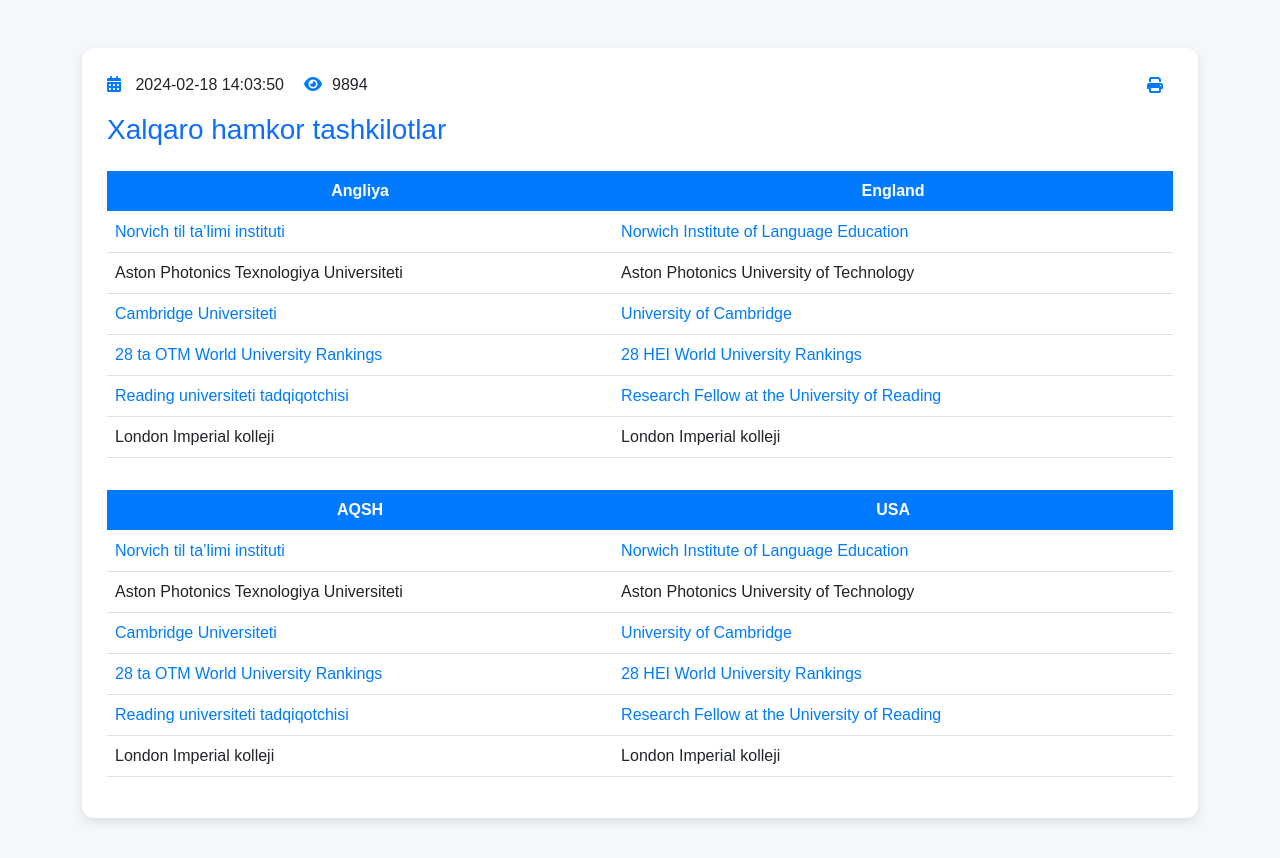
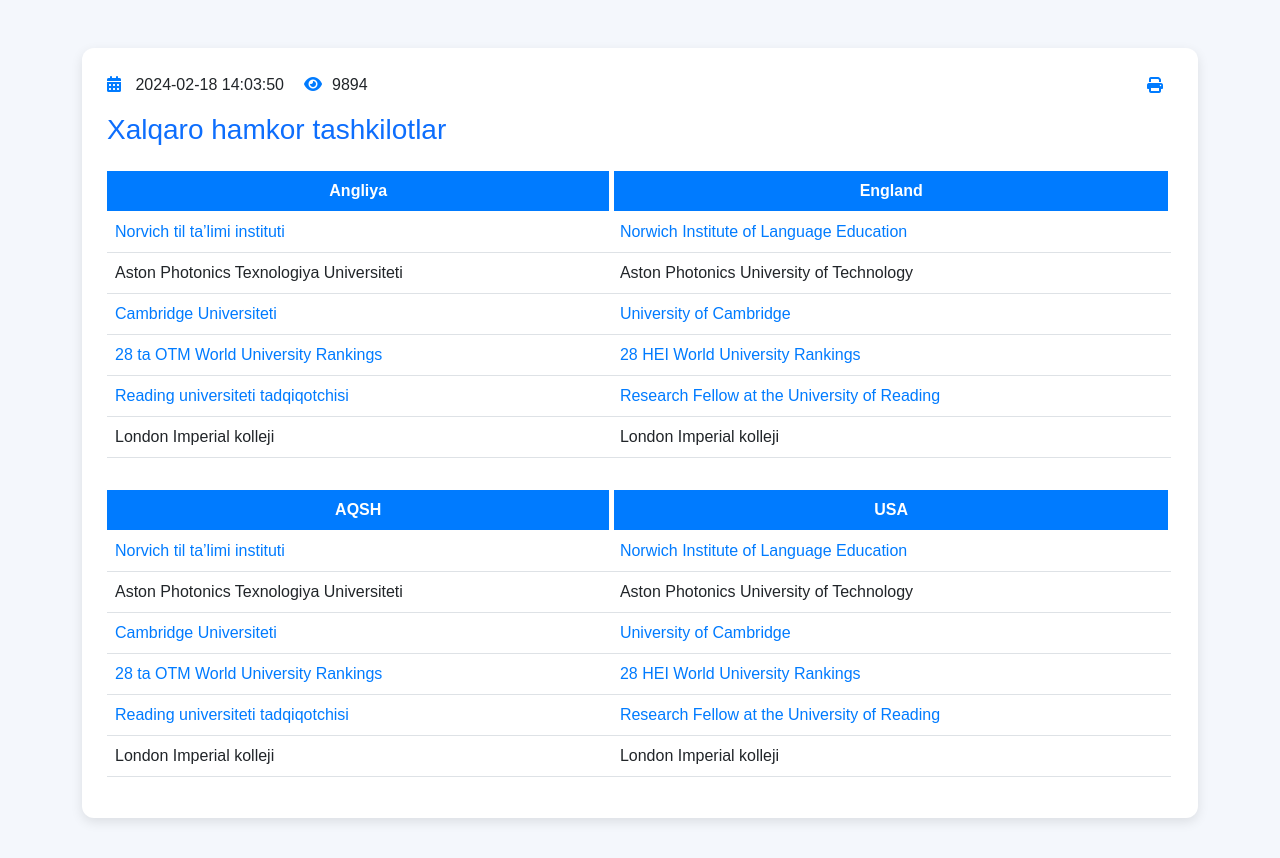
Before and after one commit to dilmurodsadullayev/InterDepartment, a Django app: page / in a window 1280 px wide. Shown: the part 56-914 px from the top of the page. Run offline with Django 5.2, Linux system fonts and the light colour scheme.

Commit message:
fix bug 2

```diff
--- a/templates/main/index.html
+++ b/templates/main/index.html
@@ -19,6 +19,9 @@
             background: #007bff;
             color: white;
             text-align: center;
+        }
+        table thead th{
+            border-right: 5px solid #fff;
         }
         .table td {
             vertical-align: middle;
```
